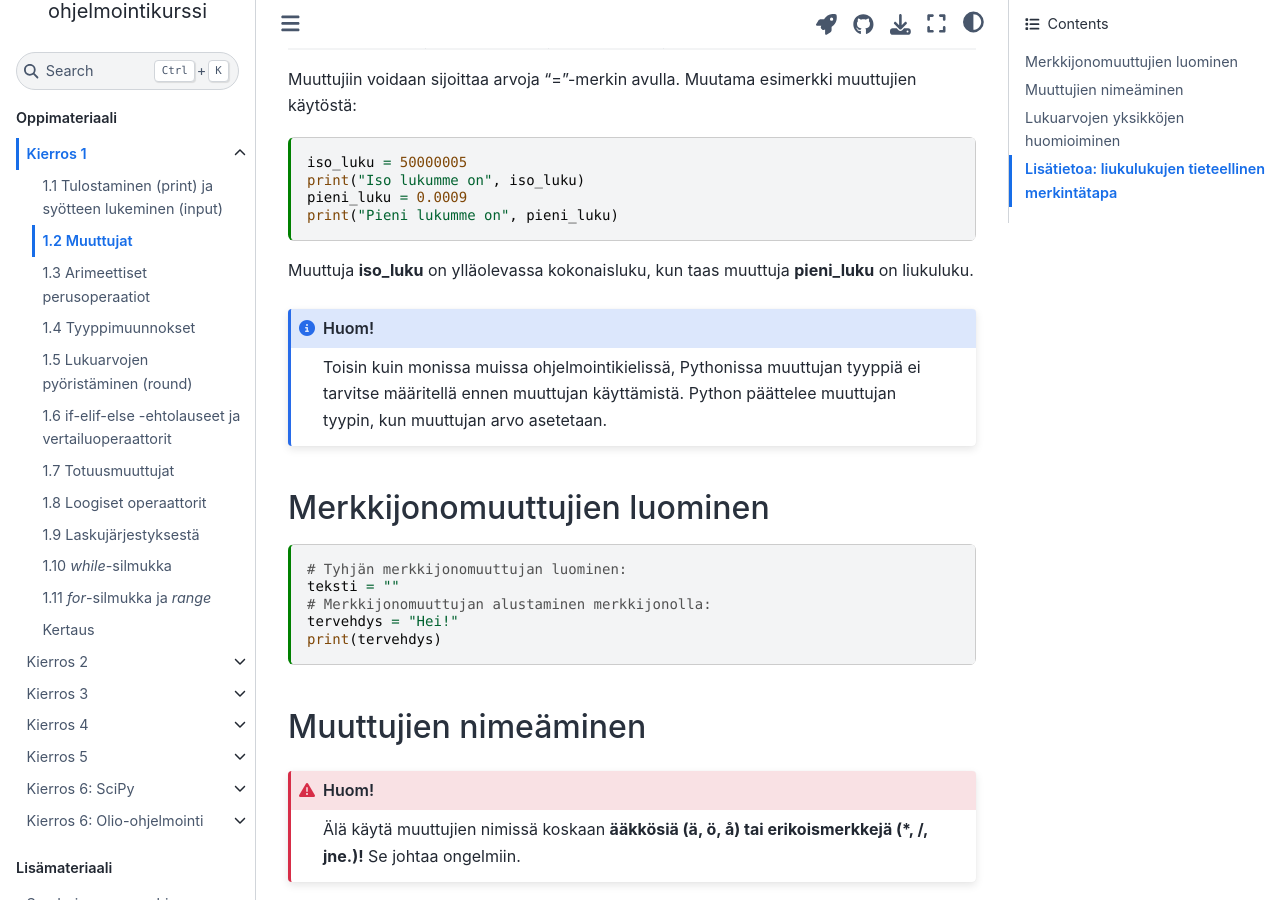
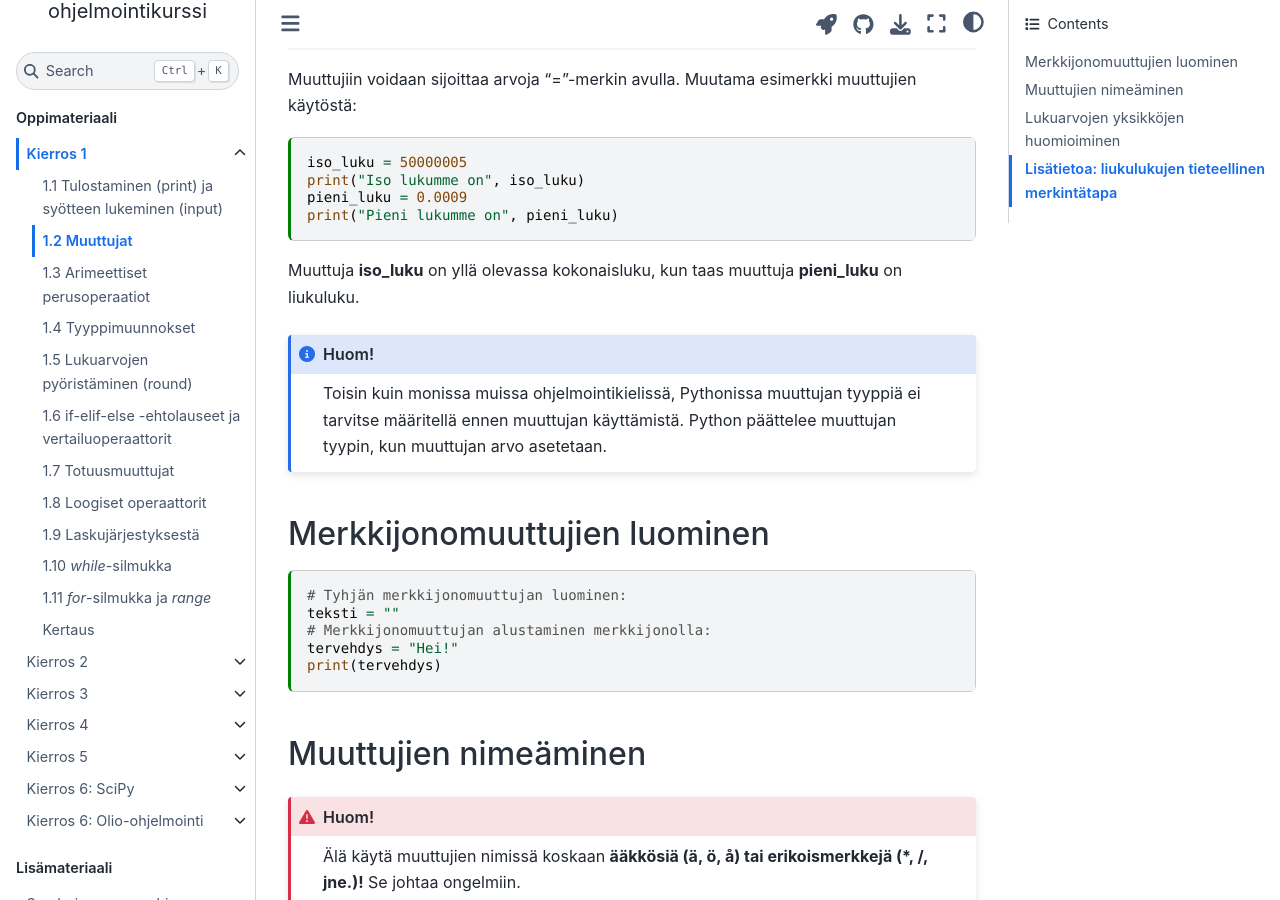
Before and after one commit to elina-ruha/CHEM-ohjelmointikurssikirja-test, a Jupyter Book: the page built from book/Kierros1/s1_2.md, in a window 1280 px wide and 900 px high, scrolled down 689 px. Built offline with Jupyter Book 1.0.4 settings and Sphinx 7.4.7 and the Sphinx Book theme 1.1.4, drawn with Linux system fonts in a browser that asks for light colours; comment, search, counter and statistics services are not loaded.

Commit message:
Update s1_2.md

````diff
--- a/book/Kierros1/s1_2.md
+++ b/book/Kierros1/s1_2.md
@@ -33,7 +33,7 @@
 pieni_luku = 0.0009
 print("Pieni lukumme on", pieni_luku)
 ```
-Muuttuja **iso_luku** on ylläolevassa kokonaisluku, kun taas muuttuja **pieni_luku** on liukuluku.
+Muuttuja **iso_luku** on yllä olevassa kokonaisluku, kun taas muuttuja **pieni_luku** on liukuluku.
 :::{admonition} Huom!
 :class: note
 Toisin kuin monissa muissa ohjelmointikielissä, Pythonissa muuttujan tyyppiä ei tarvitse määritellä ennen muuttujan
@@ -76,8 +76,10 @@
 :nocaption:
 :columns: 1
 
-Mikä on muuttujan *vastaus* tyyppi?\
+Mikä on muuttujan *vastaus* tyyppi?
+``` ipython3
 vastaus = 42
+```
 ---
 [ ] liukuluku (float)
 > Yritä uudelleen!
@@ -96,8 +98,10 @@
 :nocaption:
 :columns: 1
 
-Mikä on muuttujan *kuukausi* tyyppi?\
+Mikä on muuttujan *kuukausi* tyyppi?
+``` ipython3
 kuukausi = "mmaaarraskuuu"
+```
 ---
 [ ] liukuluku (float)
 > Yritä uudelleen!
@@ -116,8 +120,10 @@
 :nocaption:
 :columns: 1
 
-Mikä on muuttujan *moolimassa* tyyppi?\
+Mikä on muuttujan *moolimassa* tyyppi?
+``` ipython3
 moolimassa = 16.04
+```
 ---
 [x] liukuluku (float)
 > Oikein!
@@ -136,8 +142,10 @@
 :nocaption:
 :columns: 1
 
-Mikä on muuttujan *maanantai* tyyppi?\
+Mikä on muuttujan *maanantai* tyyppi?
+``` ipython3
 maanantai = False
+```
 ---
 [ ] merkkijono (str)
 > Yritä uudelleen!
@@ -156,8 +164,10 @@
 :nocaption:
 :columns: 1
 
-Mikä on muuttujan *kertolasku* tyyppi?\
+Mikä on muuttujan *kertolasku* tyyppi?
+``` ipython3
 kertolasku = 3 * 4 * 5
+```
 ---
 [ ] liukuluku (float)
 > Yritä uudelleen!
@@ -176,8 +186,10 @@
 :nocaption:
 :columns: 1
 
-Mikä on muuttujan *jakolasku* tyyppi?\
+Mikä on muuttujan *jakolasku* tyyppi?
+``` ipython3
 jakolasku = 3 / 4 / 5
+```
 ---
 [x] liukuluku (float)
 > Oikein!
````
